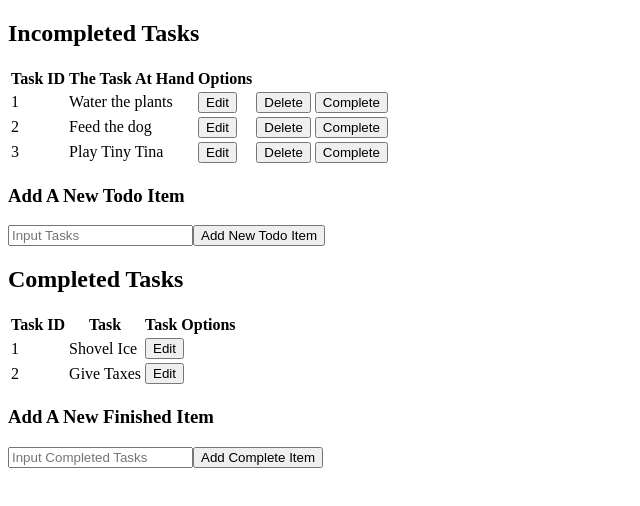
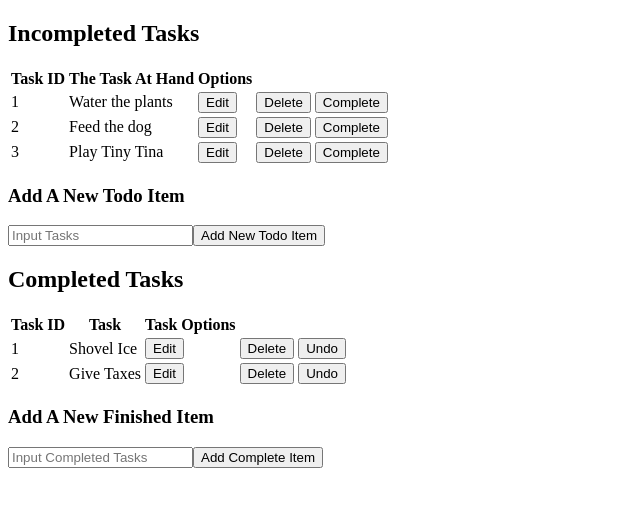
Before and after one commit to nedel20/vettect-project-2, a React (Create React App) app: page / in a window 1280 px wide. Shown: the top 506 px of the page, without its empty margins (0-640 px from the left). Built offline with nearby package versions, Linux system fonts and the light colour scheme.

Commit message:
complete and undo button works

```diff
--- a/src/App.js
+++ b/src/App.js
@@ -32,11 +32,6 @@ function App() {
 
 
 
-  const [completeTask, setCompleteTask] = useState({
-    id: "",
-    chore: "",
-  });
-
   const handleAddFormSubmit = (event) => {
     event.preventDefault();
 
@@ -49,7 +44,7 @@ function App() {
     setTasks(newTasks);
   };
 
-  const handleAddCompleteFormSubmit =(event) =>{
+  const handleAddCompleteFormSubmit = (event) => {
     event.preventDefault();
 
     const newTask = {
@@ -59,45 +54,48 @@ function App() {
 
     const newTasks = [...newTaskList, newTask];
     setNewTaskList(newTasks);
-  }
-
-
-
-
+  };
 
   const createNewTableData = (task) => {
-
-    let newTasks = [...newTaskList,...task];
+    let newTasks = [...newTaskList, ...task];
     setNewTaskList(newTasks);
   };
+
+  const undoComplete = (task) =>{
+    let newTasks=[...taskList, ...task];
+    setTasks(newTasks);
+  }
 
   return (
     <div className="App">
       <IncompleteTable
         taskList={taskList}
         setTasks={setTasks}
-        completeTask={completeTask}
-        setCompleteTask={setCompleteTask}
-        createNewTableData ={createNewTableData }
+
+        createNewTableData={createNewTableData}
       />
 
       <h3>Add A New Todo Item</h3>
 
       <AddContentForm
         handleAddFormSubmit={handleAddFormSubmit}
-
         addFormData={addFormData}
         setAddFormData={setAddFormData}
       />
 
-      <CompleteTable newTaskList={newTaskList}/>
+      <CompleteTable
+        newTaskList={newTaskList}
+        setNewTaskList={setNewTaskList}
+        undoComplete={undoComplete}
+      />
 
       <h3>Add A New Finished Item</h3>
 
       <AddCompleteContentForm
-      addCompleteFormData={addCompleteFormData}
-      setAddCompleteFormData={setAddCompleteFormData}
-      handleAddCompleteFormSubmit={handleAddCompleteFormSubmit}/>
+        addCompleteFormData={addCompleteFormData}
+        setAddCompleteFormData={setAddCompleteFormData}
+        handleAddCompleteFormSubmit={handleAddCompleteFormSubmit}
+      />
     </div>
   );
 }
--- a/src/Components/CompleteTable.jsx
+++ b/src/Components/CompleteTable.jsx
@@ -2,7 +2,7 @@ import React, { Fragment, useState } from "react";
 import CompletedReadyOnly from "./EditorReadOnly/CompletedReadyOnly";
 import EditCompleteContent from "./EditorReadOnly/EditCompleteContent";
 
-const CompleteTable = ({ newTaskList, setNewTaskList }) => {
+const CompleteTable = ({ newTaskList, setNewTaskList, undoComplete }) => {
   const [editCompleteTaskId, setEditCompleteTaskId] = useState(null);
 
   const [editCompleteTaskFormData, setEditCompleteTaskFormData] = useState({
@@ -46,6 +46,32 @@ const CompleteTable = ({ newTaskList, setNewTaskList }) => {
     setEditCompleteTaskId(null);
   };
 
+  const handleDeleteClick = (editCompleteTaskId) => {
+    const newTask = [...newTaskList];
+
+    const index = newTaskList.findIndex(
+      (value) => value.id === editCompleteTaskId
+    );
+
+    newTask.splice(index, 1);
+
+    setNewTaskList(newTask);
+  };
+
+  const handleUndoCompleteClick = (taskId) => {
+    // copy of data that is mutable
+    const newTask = [...newTaskList];
+
+    // filter thru both collections to find matching index
+    const index = newTaskList.findIndex((value) => value.id === taskId);
+
+    // Remove the clicked task
+    undoComplete(newTask.splice(index, 1));
+
+    // Update data on finished table
+    setNewTaskList(newTask);
+  };
+
   return (
     <>
       <form onSubmit={handleEditCompleteFormSubmit}>
@@ -62,7 +88,6 @@ const CompleteTable = ({ newTaskList, setNewTaskList }) => {
             {newTaskList.map((task, index) => {
               return (
                 <Fragment>
-
                   {editCompleteTaskId === task.id ? (
                     <EditCompleteContent
                       index={index}
@@ -75,6 +100,8 @@ const CompleteTable = ({ newTaskList, setNewTaskList }) => {
                       task={task}
                       index={index}
                       handleCompleteEditClick={handleCompleteEditClick}
+                      handleDeleteClick={handleDeleteClick}
+                      handleUndoCompleteClick={handleUndoCompleteClick}
                     />
                   )}
                 </Fragment>
--- a/src/Components/EditorReadOnly/CompletedReadyOnly.jsx
+++ b/src/Components/EditorReadOnly/CompletedReadyOnly.jsx
@@ -1,6 +1,12 @@
 import React from "react";
 
-function CompletedReadyOnly({ task, index, handleCompleteEditClick }) {
+function CompletedReadyOnly({
+  task,
+  index,
+  handleCompleteEditClick,
+  handleDeleteClick,
+  handleUndoCompleteClick
+}) {
   return (
     <tr key={task.chore}>
       <td>{Number(index + 1)}</td>
@@ -9,7 +15,19 @@ function CompletedReadyOnly({ task, index, handleCompleteEditClick }) {
         <button
           type="button"
           onClick={(event) => handleCompleteEditClick(event, task)}
-        >Edit</button>
+        >
+          Edit
+        </button>
+      </td>
+      <td>
+        <button type="button" onClick={() => handleDeleteClick(task.id)}>
+          Delete
+        </button>
+      </td>
+      <td>
+        <button
+        type="submit"
+        onClick={()=>handleUndoCompleteClick(task.id)} >Undo</button>
       </td>
     </tr>
   );
--- a/src/Components/IncompleteTable.jsx
+++ b/src/Components/IncompleteTable.jsx
@@ -5,9 +5,7 @@ import ReadOnly from "./EditorReadOnly/ReadOnly";
 
 const IncompleteTable = ({
   taskList,
-  completeTask,
   setTasks,
-  setCompleteTask,
   createNewTableData,
   newTaskList,
   setNewTaskList,
@@ -29,7 +27,8 @@ const IncompleteTable = ({
 
     const newTasks = [...taskList];
 
-    const index = taskList.findIndex((value) => value.id === editTaskId);
+    const index = taskList.findIndex(
+      (value) => value.id === editTaskId);
 
     newTasks[index] = editedTask;
 
@@ -65,25 +64,25 @@ const IncompleteTable = ({
 
   // Button that moves incomplete tasks to completed table
   // upon button click
-  const handleCompleteClick = (completedTaskId, completeTask) => {
+  const handleCompleteClick = (completedTaskId) => {
+    // copy of data that is mutable
     const newTask = [...taskList];
 
-    let newSliceTask = [];
 
-    const index = taskList.filter((value) => value.id === completedTaskId);
 
-    // Copy of selected task
-    newSliceTask = newTask.slice(index, 1);
+     // filter thru both collections to find matching index
+    const index = taskList.findIndex(
+      (value) => value.id === completedTaskId);
+
+
 
     // Remove the clicked task
-    newTask.splice(index, 1);
+    createNewTableData(newTask.splice(index,1));
 
-    // const newSliceTask = [...completeData, temp ];
+    // Update data on Incomplete table
+    setTasks(newTask);
 
-    setTasks(newTask);
-    setCompleteTask(newSliceTask);
 
-    createNewTableData(newSliceTask);
   };
 
   return (
@@ -104,7 +103,6 @@ const IncompleteTable = ({
                 <Fragment>
                   {editTaskId === task.id ? (
                     <EditContent
-
                       index={index}
                       editTaskFormData={editTaskFormData}
                       setEditTaskFormData={setEditTaskFormData}
@@ -117,7 +115,7 @@ const IncompleteTable = ({
                       handleEditClick={handleEditClick}
                       handleDeleteClick={handleDeleteClick}
                       handleCompleteClick={handleCompleteClick}
-                      createNewTableData={createNewTableData}
+
                     />
                   )}
                 </Fragment>
```
